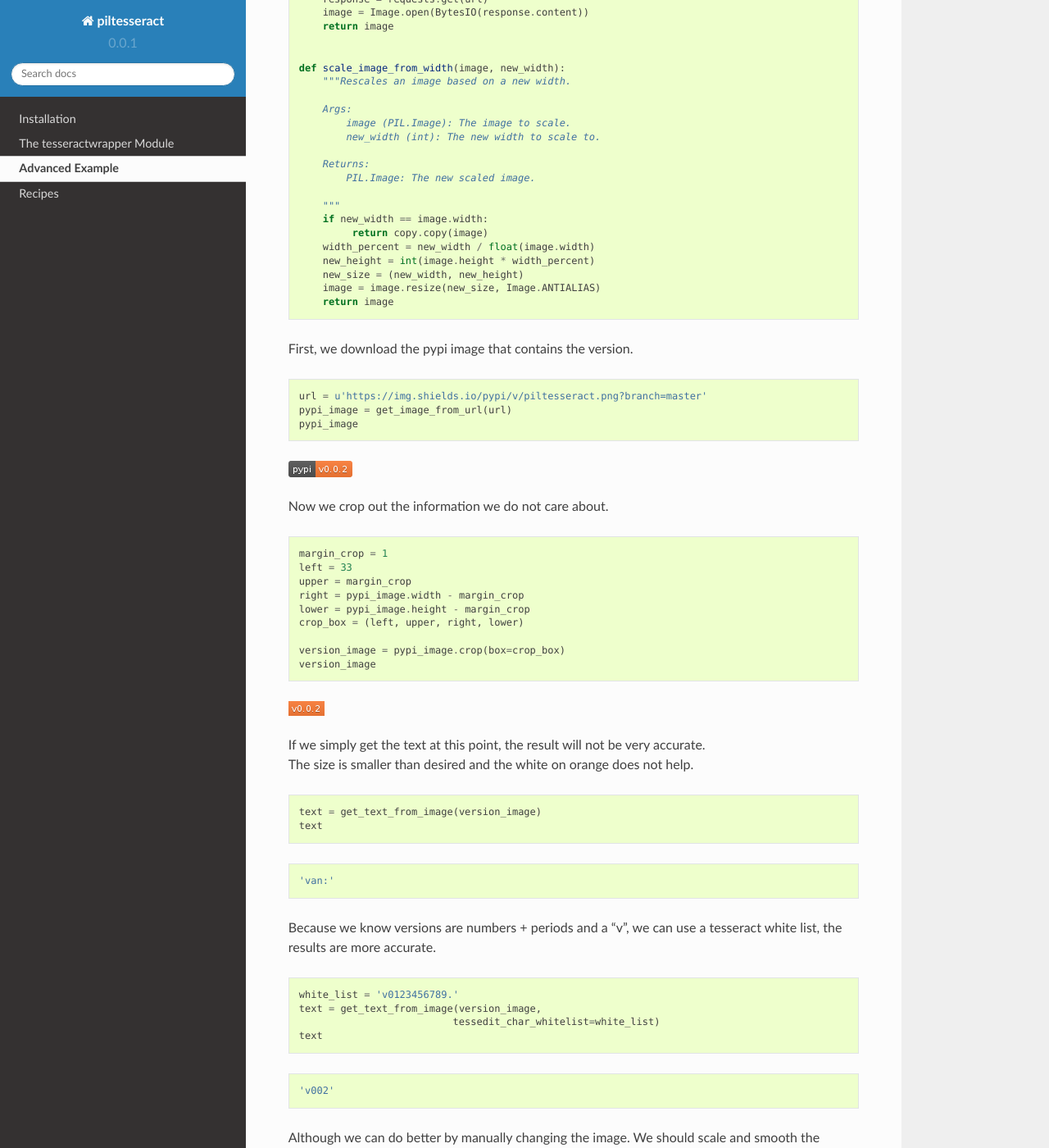
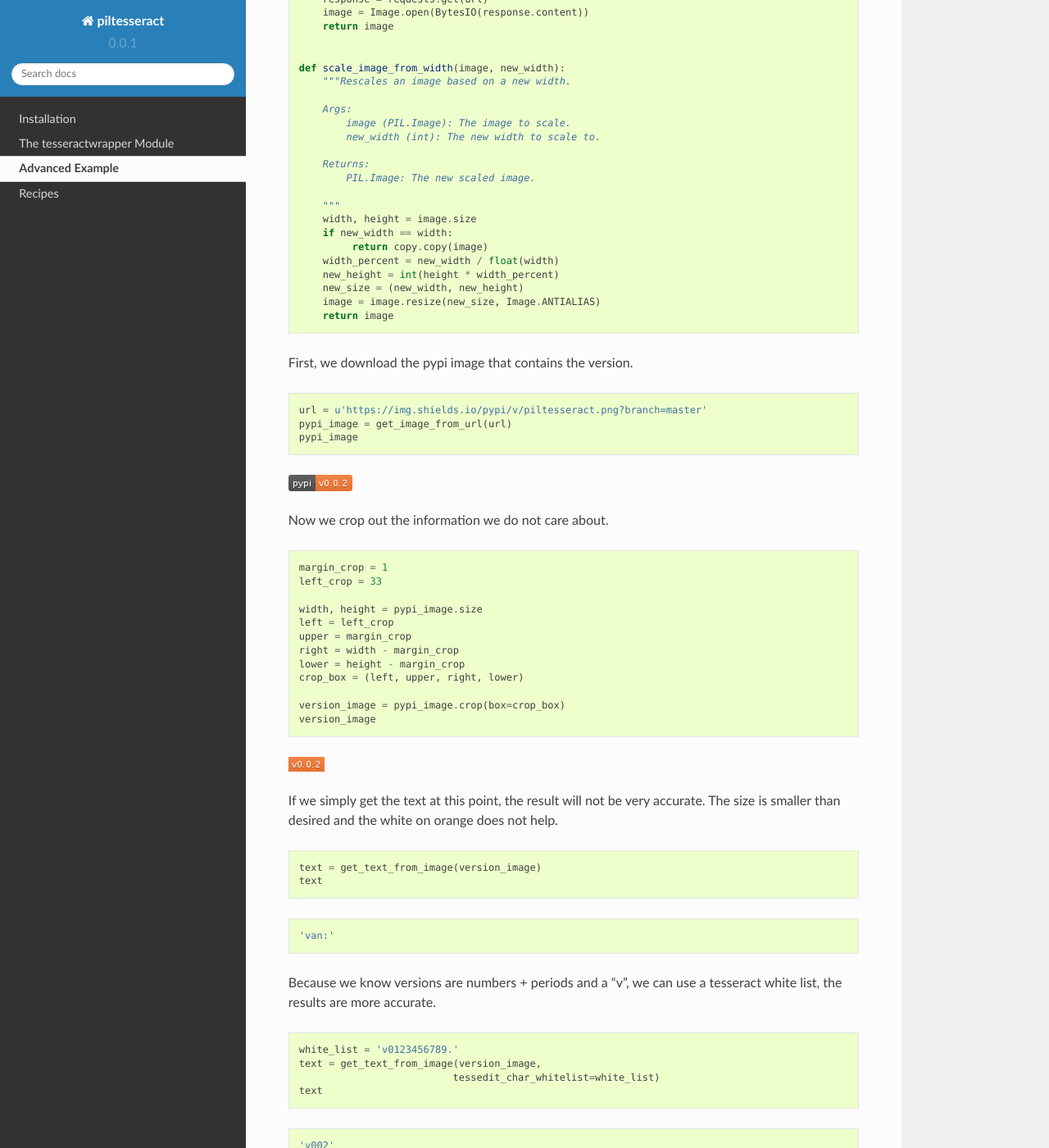
Before and after one commit to mklingn/PILtesseract, a Sphinx documentation site: the page built from docs/example.rst, in a window 1280 px wide and 1400 px high, scrolled down 765 px. Shown: the whole window at 82% size. Built offline with Sphinx 7.4.7 and the Read the Docs theme 2.0.0, drawn with Linux system fonts in a browser that asks for light colours.

Commit message:
Formated example slightly

```diff
--- a/docs/example.rst
+++ b/docs/example.rst
@@ -2,11 +2,11 @@
 Advanced Example
 ================
 
-| In this example we will parse pypi version numbering from images.
+In this example we will parse pypi version numbering from images.
+
 | We will do some manual image preprocessing using PIL.
-
-You will need to have tesseract on your PATH and already done the
-``pip install`` for both ``piltesseract`` and ``requests``.
+| You will need to have tesseract on your PATH and already done the
+  ``pip install`` for both ``piltesseract`` and ``requests``.
 
 .. code:: python
 
@@ -52,10 +52,11 @@ You will need to have tesseract on your PATH and already done the
             PIL.Image: The new scaled image.
 
         """
-        if new_width == image.width:
+        width, height = image.size
+        if new_width == width:
              return copy.copy(image)
-        width_percent = new_width / float(image.width)
-        new_height = int(image.height * width_percent)
+        width_percent = new_width / float(width)
+        new_height = int(height * width_percent)
         new_size = (new_width, new_height)
         image = image.resize(new_size, Image.ANTIALIAS)
         return image
@@ -80,10 +81,13 @@ Now we crop out the information we do not care about.
 .. code:: python
 
     margin_crop = 1
-    left = 33
+    left_crop = 33
+
+    width, height = pypi_image.size
+    left = left_crop
     upper = margin_crop
-    right = pypi_image.width - margin_crop
-    lower = pypi_image.height - margin_crop
+    right = width - margin_crop
+    lower = height - margin_crop
     crop_box = (left, upper, right, lower)
 
     version_image = pypi_image.crop(box=crop_box)
@@ -96,10 +100,9 @@ Now we crop out the information we do not care about.
 
 
 
-| If we simply get the text at this point, the result will not be very
-  accurate.
-| The size is smaller than desired and the white on orange does not
-  help.
+If we simply get the text at this point, the result will not be very
+accurate. The size is smaller than desired and the white on orange does
+not help.
 
 .. code:: python
 
@@ -139,7 +142,7 @@ scale and smooth the image.
 
 .. code:: python
 
-    width = 100
+    width = 200
     preprocessed_image = scale_image_from_width(version_image, width)
     preprocessed_image = preprocessed_image.filter(ImageFilter.SMOOTH_MORE)
     preprocessed_image
```
Also changed, not shown: docs/output_12_0.png.
